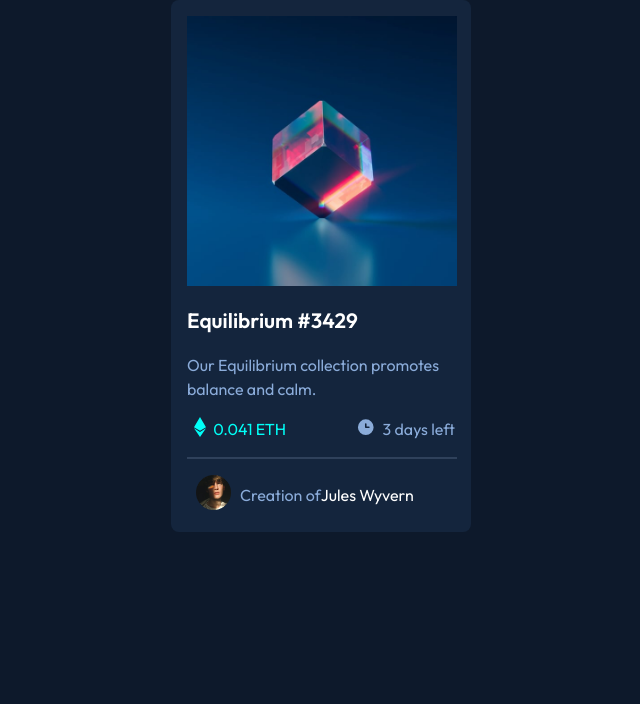
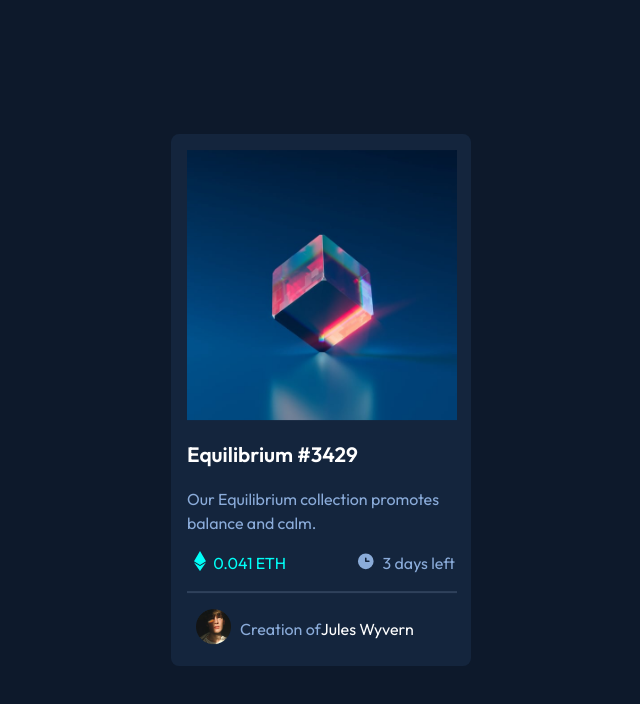
Before and after one commit to AyanDas-99/web-Development-Journey, a plain HTML site: page nft-preview-card-component/index.html in a window 1280 px wide. Shown: the whole page, without its empty margins (319-959 px from the left). Drawn offline with Linux system fonts and the light colour scheme.

Commit message:
nft-preview-card, card centered successfully

```diff
--- a/nft-preview-card-component/style.css
+++ b/nft-preview-card-component/style.css
@@ -23,11 +23,13 @@
 body {
     background-color: var(--mainBG);
     height: 100%;
-    display: grid;
-    place-content: center;
 }
 
 .card {
+    position: fixed;
+    top: 50%;
+    left: 50%;
+    transform: translate(-50%, -50%);
     width: 300px;
     background: var(--cardBG);
     font-family: var(--ff);
```
